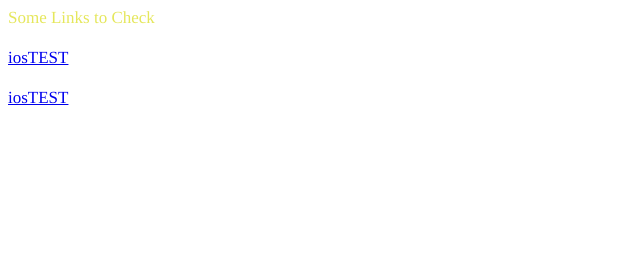
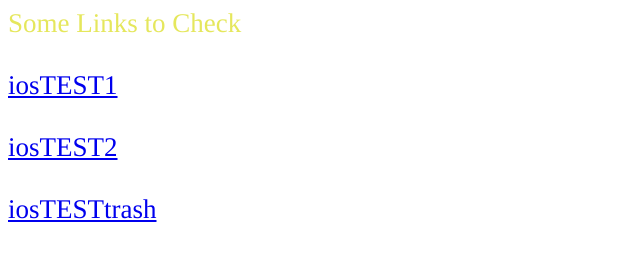
Before and after one commit to mx-mtrepo/mx-mtrepo.github.io, a plain HTML site: page index.html in a window 1280 px wide. Shown: the whole page, without its empty margins (0-640 px from the left). Drawn offline with Linux system fonts and the light colour scheme.

Commit message:
Update index.html

```diff
--- a/index.html
+++ b/index.html
@@ -7,16 +7,18 @@
   <meta name="Generator" content="Cocoa HTML Writer">
   <meta name="CocoaVersion" content="2113.6">
   <style type="text/css">
-    p.p1 {margin: 0.0px 0.0px 0.0px 0.0px; font: 17.0px Times; color: #e5e75c; -webkit-text-stroke: #e5e75c}
-    p.p2 {margin: 0.0px 0.0px 0.0px 0.0px; font: 17.0px Times; color: #e5e75c; -webkit-text-stroke: #e5e75c; min-height: 20.0px}
+    p.p1 {margin: 0.0px 0.0px 0.0px 0.0px; font: 27.0px Times; color: #e5e75c; -webkit-text-stroke: #e5e75c}
+    p.p2 {margin: 0.0px 0.0px 0.0px 0.0px; font: 27.0px Times; color: #e5e75c; -webkit-text-stroke: #e5e75c; min-height: 20.0px}
     span.s1 {font-kerning: none}
   </style>
 </head>
 <body>
 <p class="p1"><span class="s1">Some Links to Check</span></p>
 <p class="p2"><span class="s1"></span><br></p>
-<p class="p1"><span class="s1"><a href="https://mx-mtrepo.github.io/00020132370010by.raschet0104113110119129037000053039335802BY5903GKH6007Belarus63044FD5">iosTEST</a></span></p>
+<p class="p1"><span class="s1"><a href="https://mx-mtrepo.github.io/#00020132370010by.raschet0104113110119129037000053039335802BY5903GKH6007Belarus63044FD5">iosTEST1</a></span></p>
 <p class="p2"><span class="s1"></span><br></p>
-<p class="p1"><span class="s1"><a href="https://mx-mtrepo.github.io/apple-app-site-association">iosTEST</a></span></p>
+<p class="p1"><span class="s1"><a href="https://mx-mtrepo.github.io/#00020132340010by.raschet0102111010684892009753039335802BY5903GKH6007Belarus6304595B">iosTEST2</a></span></p>
+<p class="p2"><span class="s1"></span><br></p>
+<p class="p1"><span class="s1"><a href="https://mx-mtrepo.github.io/apple-app-site-association">iosTESTtrash</a></span></p>
 </body>
 </html>
```
